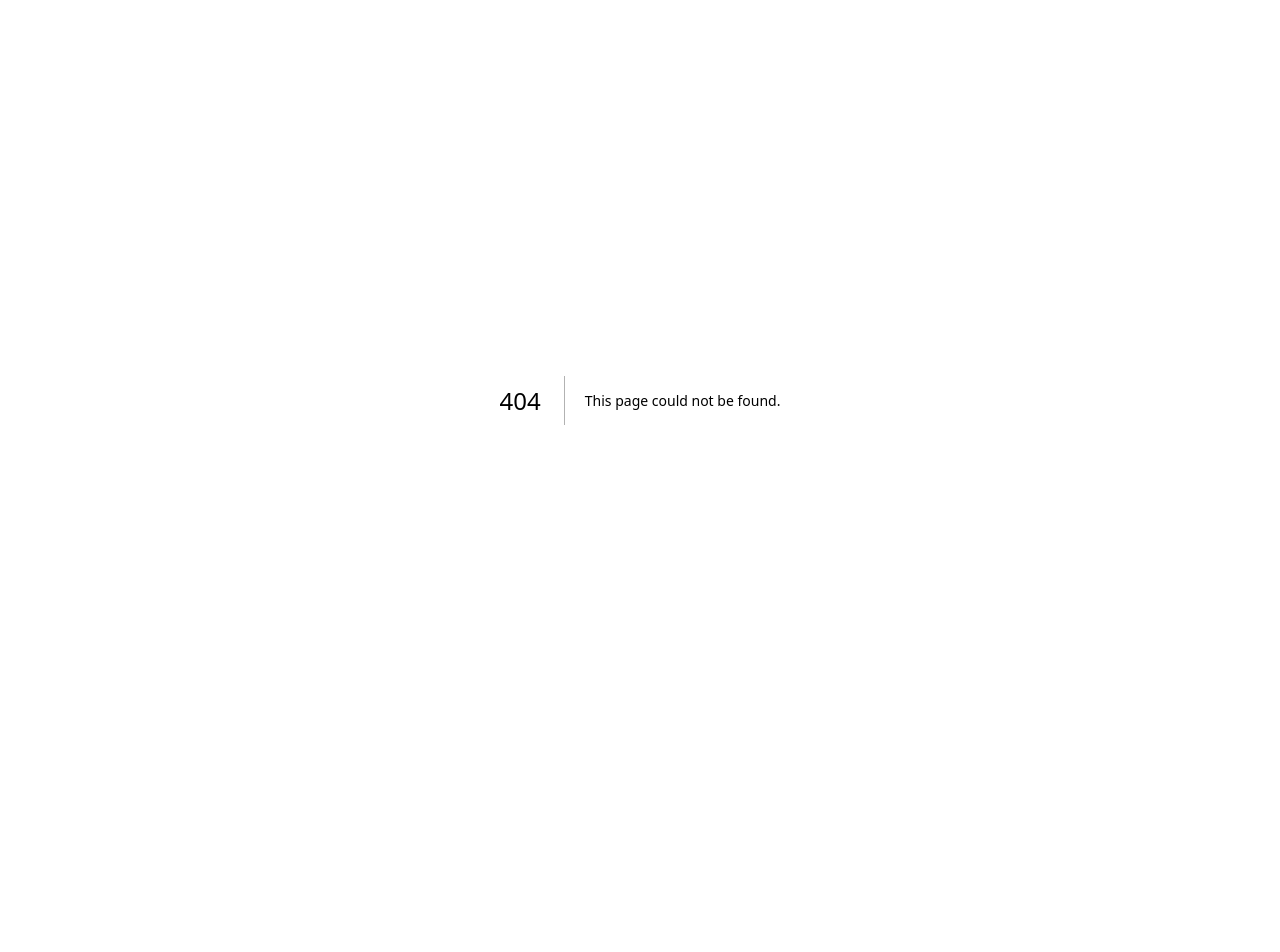
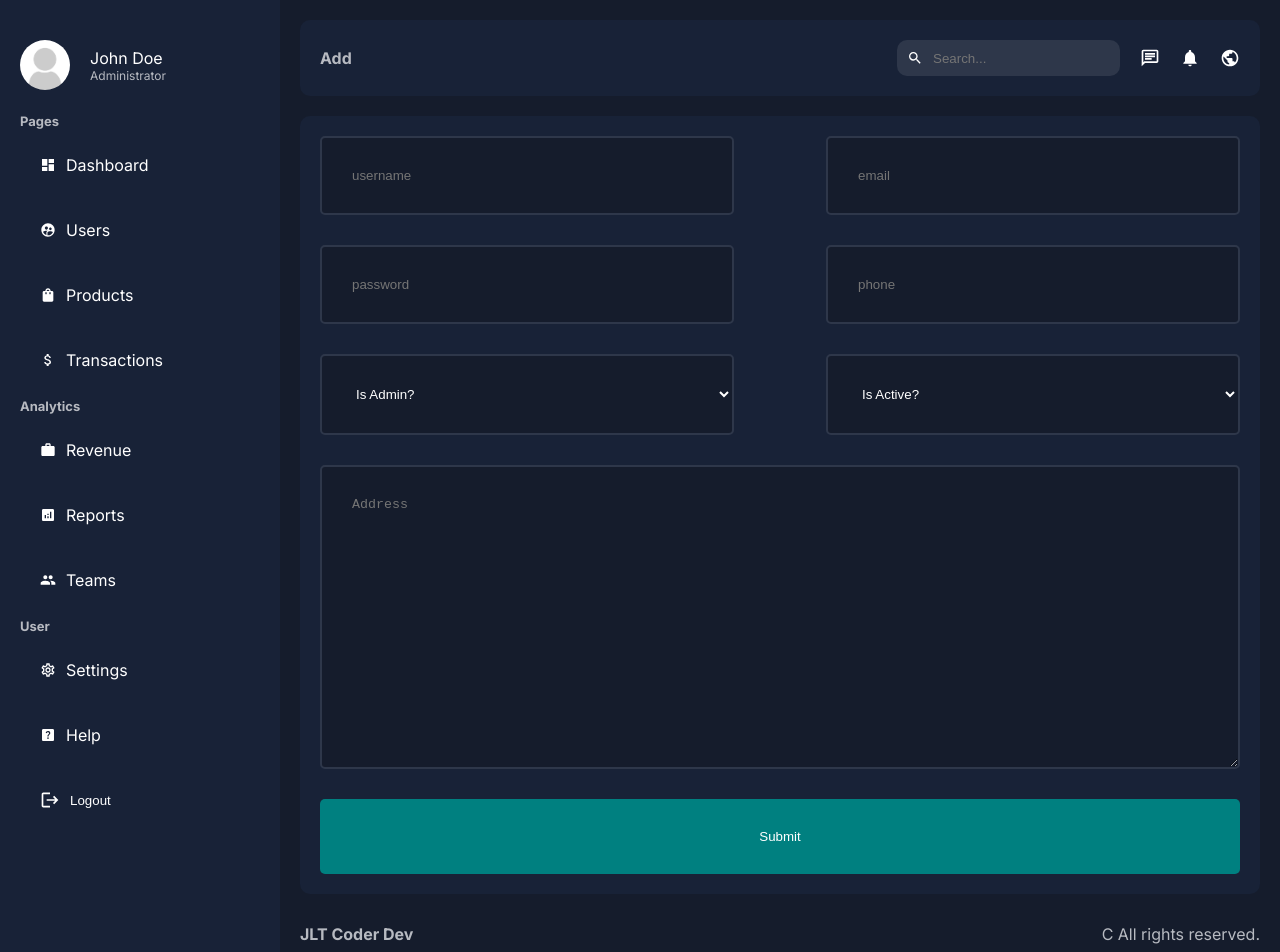
Before and after one commit to safak/nextadmin, a Next.js app: page /dashboard/users/add in a window 1280 px wide. Before the commit this address had no page. Shown: the top 952 px of the page. Before the commit the page ends 800 px from the top, so only its background shows below. Built offline with nearby package versions, Linux system fonts and the light colour scheme.

Commit message:
add user page

```diff
--- /dev/null
+++ b/app/dashboard/users/add/page.jsx
@@ -0,0 +1,42 @@
+import styles from "@/app/ui/dashboard/users/addUser/addUser.module.css";
+
+const AddUserPage = () => {
+  return (
+    <div className={styles.container}>
+      <form action="" className={styles.form}>
+        <input type="text" placeholder="username" name="username" required />
+        <input type="email" placeholder="email" name="email" required />
+        <input
+          type="password"
+          placeholder="password"
+          name="password"
+          required
+        />
+        <input type="phone" placeholder="phone" name="phone" />
+        <select name="isAdmin" id="isAdmin">
+          <option value="false" selected>
+            Is Admin?
+          </option>
+          <option value={true}>Yes</option>
+          <option value={false}>No</option>
+        </select>
+        <select name="isActive" id="isActive">
+          <option value="false" selected>
+            Is Active?
+          </option>
+          <option value={true}>Yes</option>
+          <option value={false}>No</option>
+        </select>
+        <textarea
+          name="address"
+          id="address"
+          rows="16"
+          placeholder="Address"
+        ></textarea>
+        <button type="submit">Submit</button>
+      </form>
+    </div>
+  );
+};
+
+export default AddUserPage;
--- /dev/null
+++ b/app/ui/dashboard/users/addUser/addUser.module.css
@@ -0,0 +1,42 @@
+.container {
+  background-color: var(--bgSoft);
+  padding: 20px;
+  border-radius: 10px;
+  margin-top: 20px;
+}
+
+.form {
+  display: flex;
+  flex-wrap: wrap;
+  justify-content: space-between;
+}
+
+.form input,
+.form textarea,
+.form select {
+  padding: 30px;
+  background-color: var(--bg);
+  color: var(--text);
+  border: 2px solid #2e374a;
+  border-radius: 5px;
+  margin-bottom: 30px;
+}
+
+.form input,
+.form select {
+  width: 45%;
+}
+
+.form textarea {
+  width: 100%;
+}
+
+.form button {
+  width: 100%;
+  padding: 30px;
+  background-color: teal;
+  color: var(--text);
+  border: none;
+  border-radius: 5px;
+  cursor: pointer;
+}
```
